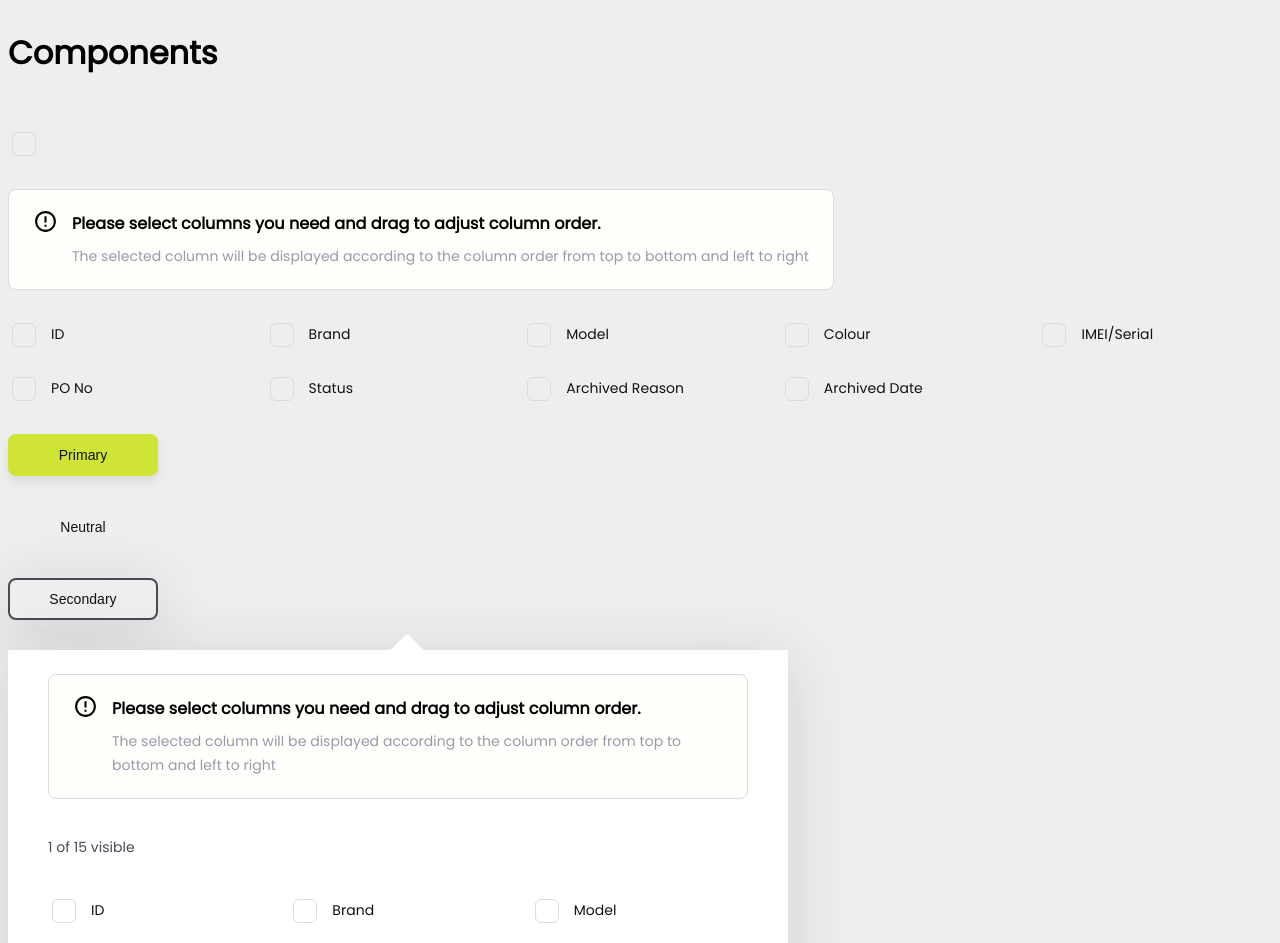
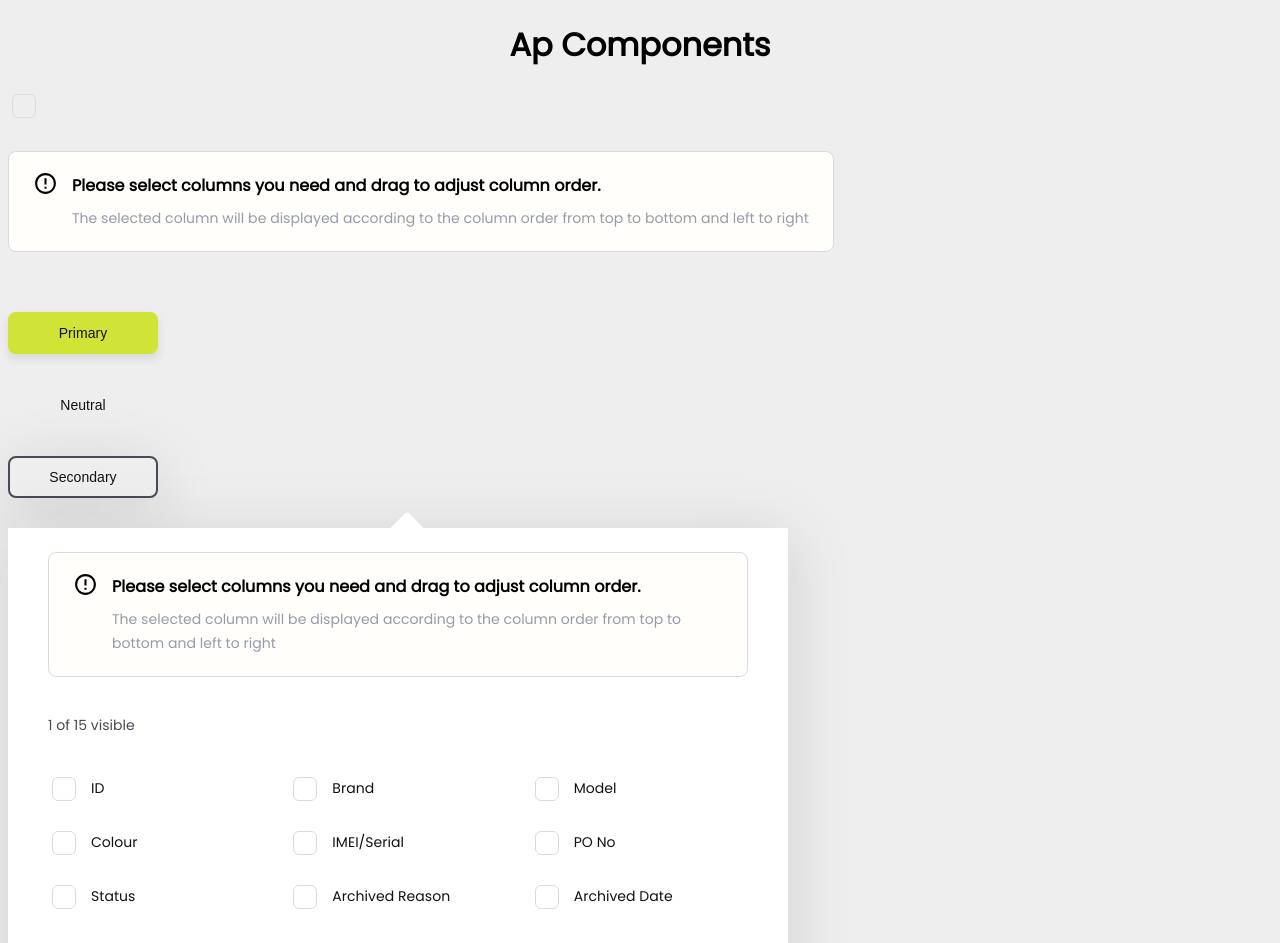
Before and after one commit to DevSenpai09/qfo-up-tu, a React app: page / in a window 1280 px wide. Shown: the top 943 px of the page. Built offline with nearby package versions, Linux system fonts and the light colour scheme; the HTML template or start-up script is replaced by a standard one.

Commit message:
updated options

```diff
--- a/src/App.jsx
+++ b/src/App.jsx
@@ -1,47 +1,12 @@
-import AlertBox from "./components/AlertBox";
-import APFilter from "./components/ap-filters";
-import Date from "./components/ap-filters/Date";
-import Tags from "./components/ap-filters/Tag";
-import APSettings from "./components/ap-settings";
-import Info from "./components/ap-settings/Info";
-import Options from "./components/ap-settings/Options";
-import Button from "./components/Button";
-import CheckBox from "./components/CheckBox";
-import Notifications from "./components/notifications";
-import NotificationItem from "./components/notifications/notificationItem";
-import ToolTip from "./components/ToolTip";
-import NotificationsHeader from "./components/notifications/NotificationsHeader";
-import APTable from "./components/ap-table";
+import AP from "./pages/AP";
+import Products from "./pages/Products";
 
 function App() {
   return (
-    <div
-      style={{
-        display: "grid",
-        justifyContent: "left",
-        justifyItems: "left",
-        gap: "30px",
-      }}
-    >
-      <h1>Components</h1>
-      <CheckBox />
-      <Info />
-      <Options />
-      <Button text="primary" primary />
-      <Button text="neutral" />
-      <Button text="secondary" secondary />
-      <APSettings />
-      <ToolTip />
-      <AlertBox />
-      <Tags text="Inactive" />
-      <Tags text="active" active />
-      <Date title="From" />
-      <APFilter />
-      <NotificationsHeader />
-      <NotificationItem />
-      <Notifications />
-      <APTable />
-    </div>
+    <>
+      <AP />
+      {/* <Products /> */}
+    </>
   );
 }
 
--- /dev/null
+++ b/src/components/Options.jsx
@@ -0,0 +1,19 @@
+import { v4 as uuid } from "uuid";
+import CheckBox from "./CheckBox";
+import "../styles/Options.css";
+
+const Options = ({ options }) => {
+  return (
+    <div className="options-wrapper">
+      {options &&
+        options.map((option) => (
+          <div key={uuid()} className="option">
+            <CheckBox />
+            <p className="option__text">{option}</p>
+          </div>
+        ))}
+    </div>
+  );
+};
+
+export default Options;
--- a/src/components/ap-settings/Options.jsx
+++ /dev/null
@@ -1,29 +0,0 @@
-import { v4 as uuid } from "uuid";
-import CheckBox from "../CheckBox";
-import "../../styles/ap-settings/Options.css";
-
-const Options = () => {
-  const options = [
-    "ID",
-    "Brand",
-    "Model",
-    "Colour",
-    "IMEI/Serial",
-    "PO No",
-    "Status",
-    "Archived Reason",
-    "Archived Date",
-  ];
-  return (
-    <div className="options-wrapper">
-      {options.map((option) => (
-        <div key={uuid()} className="option">
-          <CheckBox />
-          <p className="option__text">{option}</p>
-        </div>
-      ))}
-    </div>
-  );
-};
-
-export default Options;
--- a/src/components/ap-settings/index.jsx
+++ b/src/components/ap-settings/index.jsx
@@ -1,14 +1,25 @@
 import "../../styles/ap-settings/index.css";
 import Button from "../Button";
 import Info from "./Info";
-import Options from "./Options";
+import Options from "../Options";
 
 const APSettings = () => {
+  const options = [
+    "ID",
+    "Brand",
+    "Model",
+    "Colour",
+    "IMEI/Serial",
+    "PO No",
+    "Status",
+    "Archived Reason",
+    "Archived Date",
+  ];
   return (
     <div className="ap-settings">
       <Info />
       <p className="ap-settings__visible">1 of 15 visible</p>
-      <Options />
+      <Options options={options} />
       <div className="ap-settings__buttons">
         <Button text="cancel" />
         <Button text="save" primary />
--- /dev/null
+++ b/src/components/product-settings/index.jsx
@@ -0,0 +1,5 @@
+const ProductsSettings = () => {
+  return <h1>product setting</h1>;
+};
+
+export default ProductSettings;
--- a/src/index.css
+++ b/src/index.css
@@ -2,3 +2,7 @@ body {
   font-family: "Poppins";
   background-color: #eee;
 }
+
+h1 {
+  text-align: center;
+}
--- /dev/null
+++ b/src/pages/AP.jsx
@@ -0,0 +1,50 @@
+import AlertBox from "../components/AlertBox";
+import APFilter from "../components/ap-filters";
+import Date from "../components/ap-filters/Date";
+import Tags from "../components/ap-filters/Tag";
+import APSettings from "../components/ap-settings";
+import Info from "../components/ap-settings/Info";
+import Options from "../components/Options";
+import Button from "../components/Button";
+import CheckBox from "../components/CheckBox";
+import Notifications from "../components/notifications";
+import NotificationItem from "../components/notifications/notificationItem";
+import ToolTip from "../components/ToolTip";
+import NotificationsHeader from "../components/notifications/NotificationsHeader";
+import APTable from "../components/ap-table";
+
+const AP = () => {
+  return (
+    <>
+      <h1>Ap Components</h1>
+      <div
+        style={{
+          display: "grid",
+          justifyContent: "left",
+          justifyItems: "left",
+          gap: "30px",
+        }}
+      >
+        <CheckBox />
+        <Info />
+        <Options />
+        <Button text="primary" primary />
+        <Button text="neutral" />
+        <Button text="secondary" secondary />
+        <APSettings />
+        <ToolTip />
+        <AlertBox />
+        <Tags text="Inactive" />
+        <Tags text="active" active />
+        <Date title="From" />
+        <APFilter />
+        <NotificationsHeader />
+        <NotificationItem />
+        <Notifications />
+        <APTable />
+      </div>
+    </>
+  );
+};
+
+export default AP;
--- /dev/null
+++ b/src/pages/Products.jsx
@@ -0,0 +1,17 @@
+const Products = () => {
+  return (
+    <>
+      <h1>Products Components</h1>
+      <div
+        style={{
+          display: "grid",
+          justifyContent: "left",
+          justifyItems: "left",
+          gap: "30px",
+        }}
+      ></div>
+    </>
+  );
+};
+
+export default Products;
```
Also changed, not shown: src/styles/Options.css (renamed from src/styles/ap-settings/Options.css).
